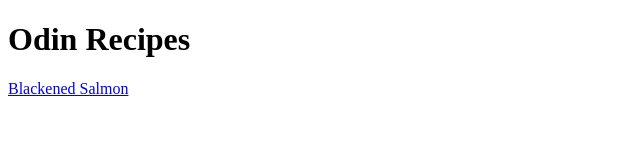
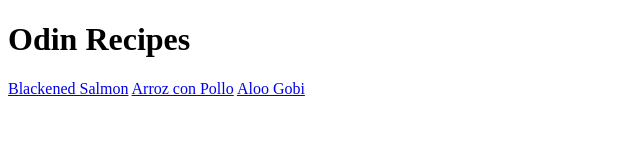
Before and after one commit to GriffinLev039/odin-recipes, a plain HTML site: page index.html in a window 1280 px wide. Shown: the whole page, without its empty margins (0-640 px from the left). Drawn offline with Linux system fonts and the light colour scheme.

Commit message:
Fixed issues with missing links in index.html

```diff
--- a/index.html
+++ b/index.html
@@ -7,5 +7,8 @@
     <body>
         <h1>Odin Recipes</h1>
         <a href="recipes/salmon.html">Blackened Salmon</a>
+        <a href="recipes/arroz_con_pollo.html">Arroz con Pollo</a>
+        <a href="recipes/aloo_gobi.html">Aloo Gobi</a>
+
     </body>
 </html>
```
